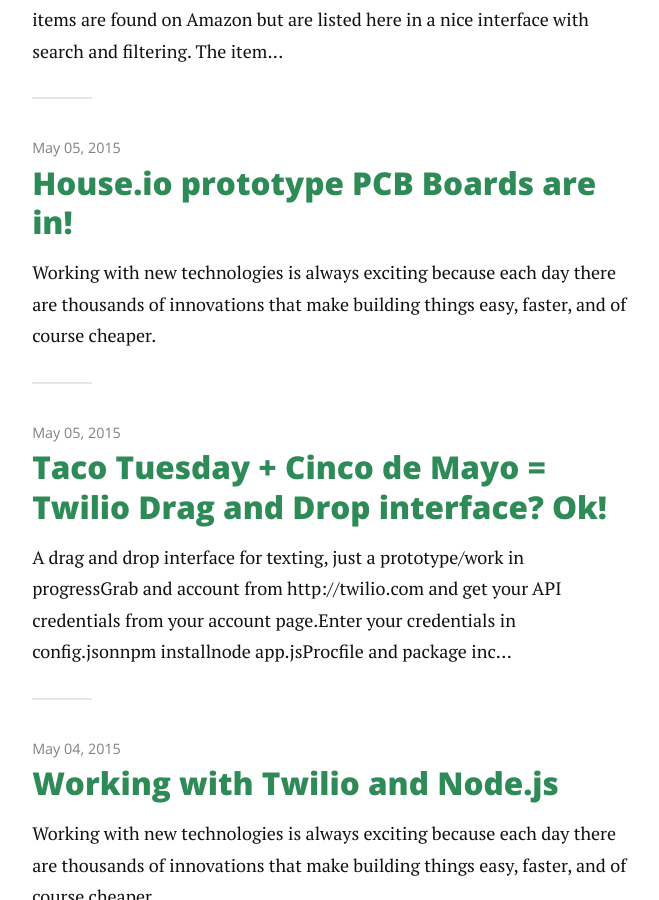
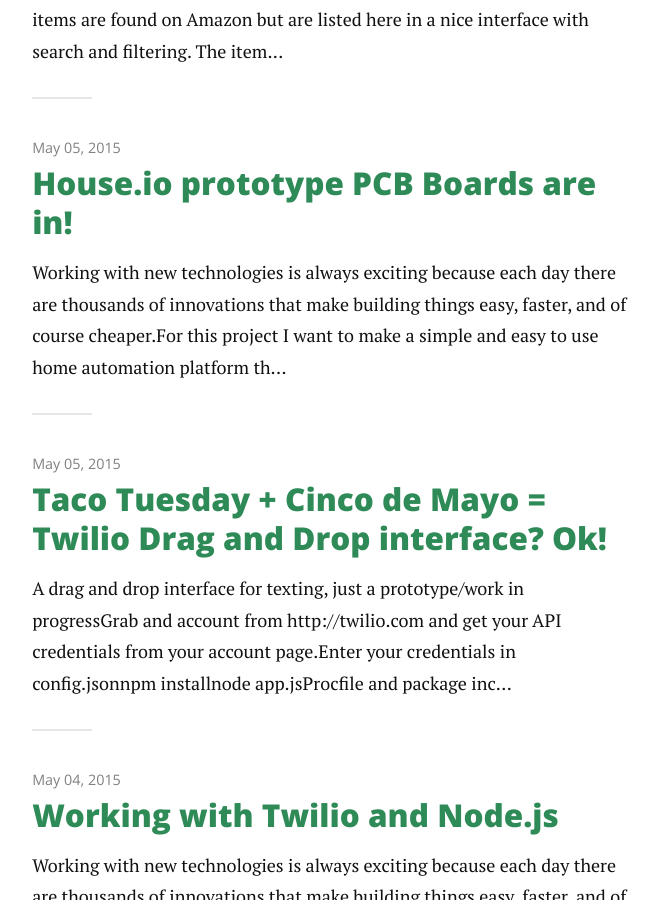
Before and after one commit to robertcedwards/robertcedwards.com, a Jekyll site: the page built from index.html, in a window 1280 px wide and 900 px high, scrolled down 558 px. Shown: the whole window, without its empty margins (310-969 px from the left). Built offline with Jekyll 4.4.1, drawn with Linux system fonts in a browser that asks for light colours; nearby versions of some CDN libraries; Markdown is read by kramdown in place of the engine named in the settings; the list of posts is cut into pages by our own code.

Commit message:
Update 2015-05-05-House.io-boards.md

```diff
--- a/_posts/2015-05-05-House.io-boards.md
+++ b/_posts/2015-05-05-House.io-boards.md
@@ -5,6 +5,14 @@
 
 ---
 <p class="intro">Working with new technologies is always exciting because each day there are thousands of innovations that make building things easy, faster, and of course cheaper.
+For this project I want to make a simple and easy to use home automation platform that relied on cheap and readily available parts.
+
+The functionality covers:
+433mhz sender and receiver for control of outlets and reading of sensors.
+Neopixel strip lighting.
+IR Control for home entertainment control.
+Temperature and Humidity sensor.
+
 </p>
 ![House.io Boards](https://raw.githubusercontent.com/robertcedwards/house.io/master/img/houseio.jpg)
 ![House.io Fritzing Breadboard](https://raw.githubusercontent.com/robertcedwards/house.io/master/img/fritzing-breadboard.png)
```
